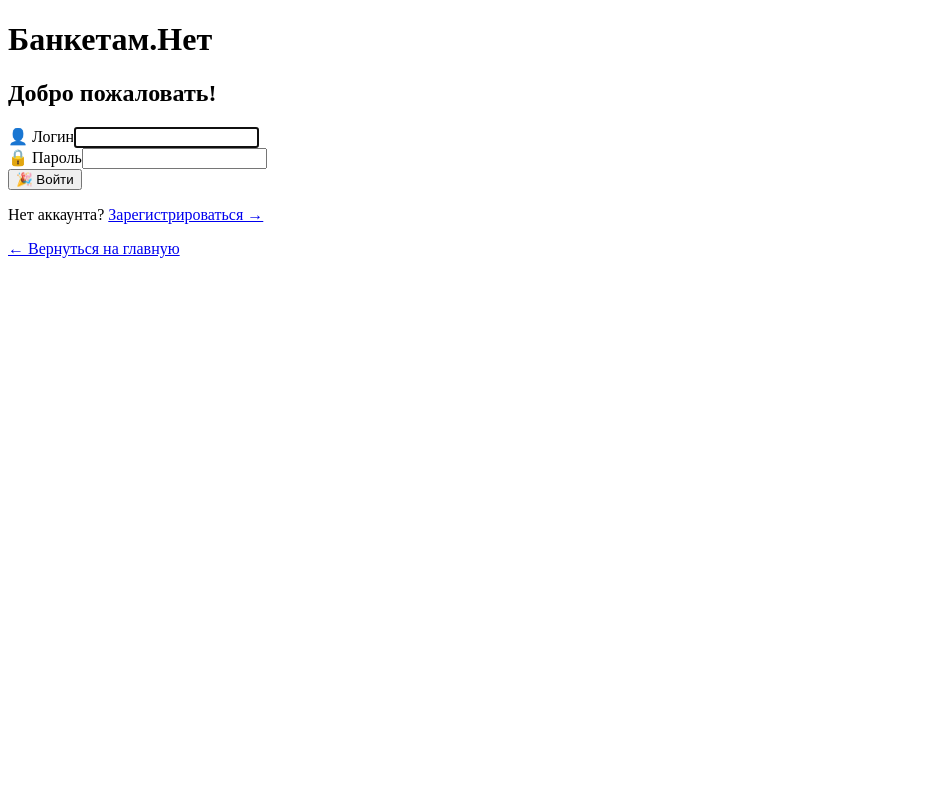
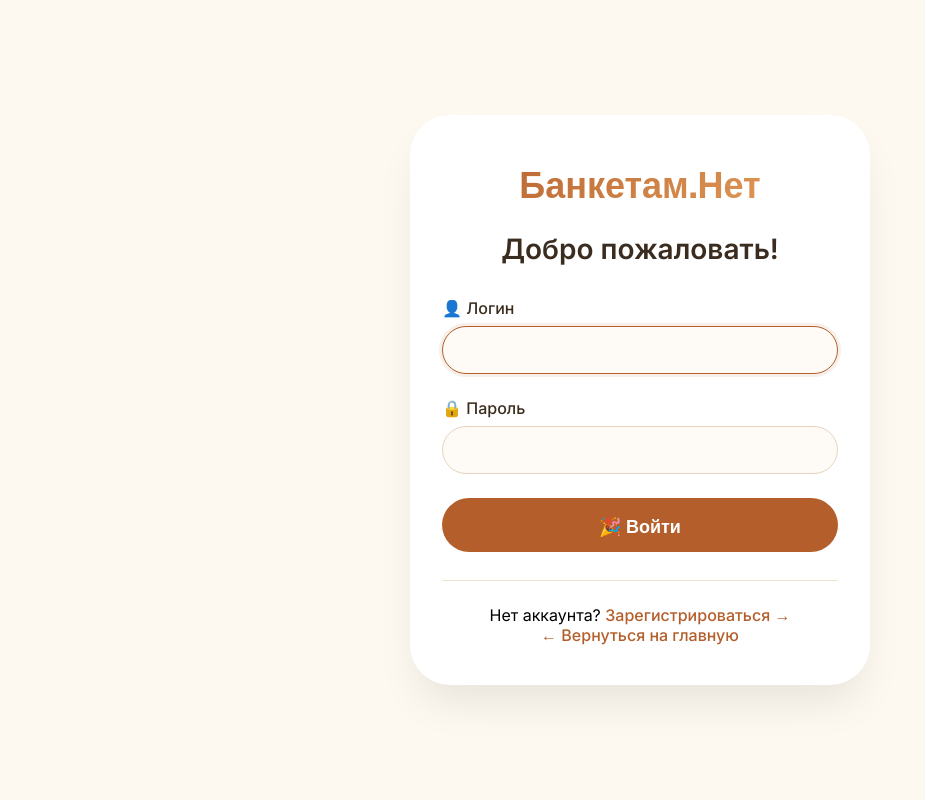
Before and after one commit to Rokval/banket-demo-, a PHP site: page /login.php in a window 1280 px wide. Shown: the whole page, without its empty margins (0-925 px from the left). Run offline with PHP 8.4, Linux system fonts and the light colour scheme.

Commit message:
оформление стр авторизации

```diff
--- a/login.php
+++ b/login.php
@@ -52,8 +52,81 @@ if ($_SERVER['REQUEST_METHOD'] == 'POST') {
     <meta charset="UTF-8">
     <meta name="viewport" content="width=device-width, initial-scale=1.0">
     <title>Вход — Банкетам.Нет</title>
-
-
+    <link href="https://fonts.googleapis.com/css2?family=Oswald:wght@300;400;500;600;700&display=swap" rel="stylesheet">
+    <style>
+        @import url('https://fonts.googleapis.com/css2?family=Inter:opsz,wght@14..32,300;14..32,400;14..32,500;14..32,600&display=swap');
+        * { margin:0; padding:0; box-sizing:border-box; }
+        body {
+            background: #fef9f0;
+            font-family: 'Inter', sans-serif;
+            display: flex;
+            justify-content: center;
+            align-items: center;
+            min-height: 100vh;
+            padding: 20px;
+        }
+        .container {
+            max-width: 460px;
+            width: 100%;
+            background: white;
+            border-radius: 40px;
+            box-shadow: 0 25px 45px -12px rgba(0,0,0,0.1);
+            padding: 40px 32px;
+        }
+        .logo { text-align: center; margin-bottom: 24px; }
+        .logo h1 {
+            font-family: 'Oswald', sans-serif;
+            font-size: 36px;
+            background: linear-gradient(135deg, #b45f2b, #e6a05e);
+            -webkit-background-clip: text;
+            background-clip: text;
+            color: transparent;
+        }
+        .form-header { text-align: center; margin-bottom: 32px; }
+        .form-header h2 { color: #3a2c1f; font-weight: 600; font-size: 28px; margin-bottom: 8px; }
+        .error-message {
+            background: #ffe6e5;
+            color: #b13b2d;
+            padding: 14px;
+            border-radius: 28px;
+            margin-bottom: 24px;
+            text-align: center;
+            font-size: 14px;
+        }
+        .form-group { margin-bottom: 24px; }
+        .form-group label { display: block; margin-bottom: 8px; font-weight: 500; color: #3a2c1f; }
+        .form-group input {
+            width: 100%;
+            padding: 14px 18px;
+            border: 1.5px solid #e5d5c0;
+            border-radius: 32px;
+            font-size: 16px;
+            transition: 0.2s;
+            background: #fefaf5;
+        }
+        .form-group input:focus {
+            outline: none;
+            border-color: #b45f2b;
+            box-shadow: 0 0 0 3px rgba(180,95,43,0.1);
+        }
+        .btn-login {
+            width: 100%;
+            background: #b45f2b;
+            color: white;
+            border: none;
+            padding: 14px;
+            border-radius: 40px;
+            font-size: 18px;
+            font-weight: 600;
+            font-family: 'Oswald', sans-serif;
+            cursor: pointer;
+            transition: 0.2s;
+        }
+        .btn-login:hover { background: #9c4f22; transform: translateY(-2px); }
+        .form-footer { margin-top: 28px; text-align: center; border-top: 1px solid #f0e2cf; padding-top: 24px; }
+        .form-footer a { color: #b45f2b; text-decoration: none; font-weight: 500; }
+        .form-footer a:hover { text-decoration: underline; }
+    </style>
 </head>
 <body>
 <div class="container">
```
